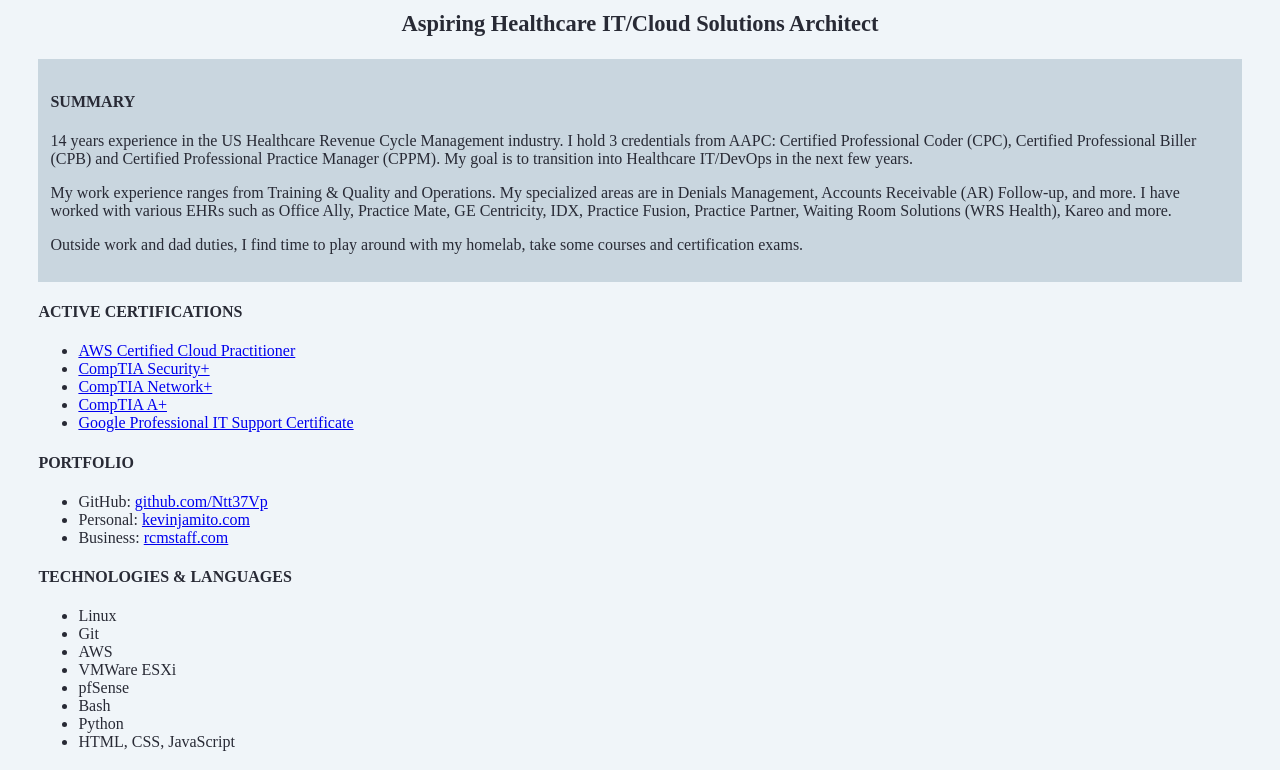
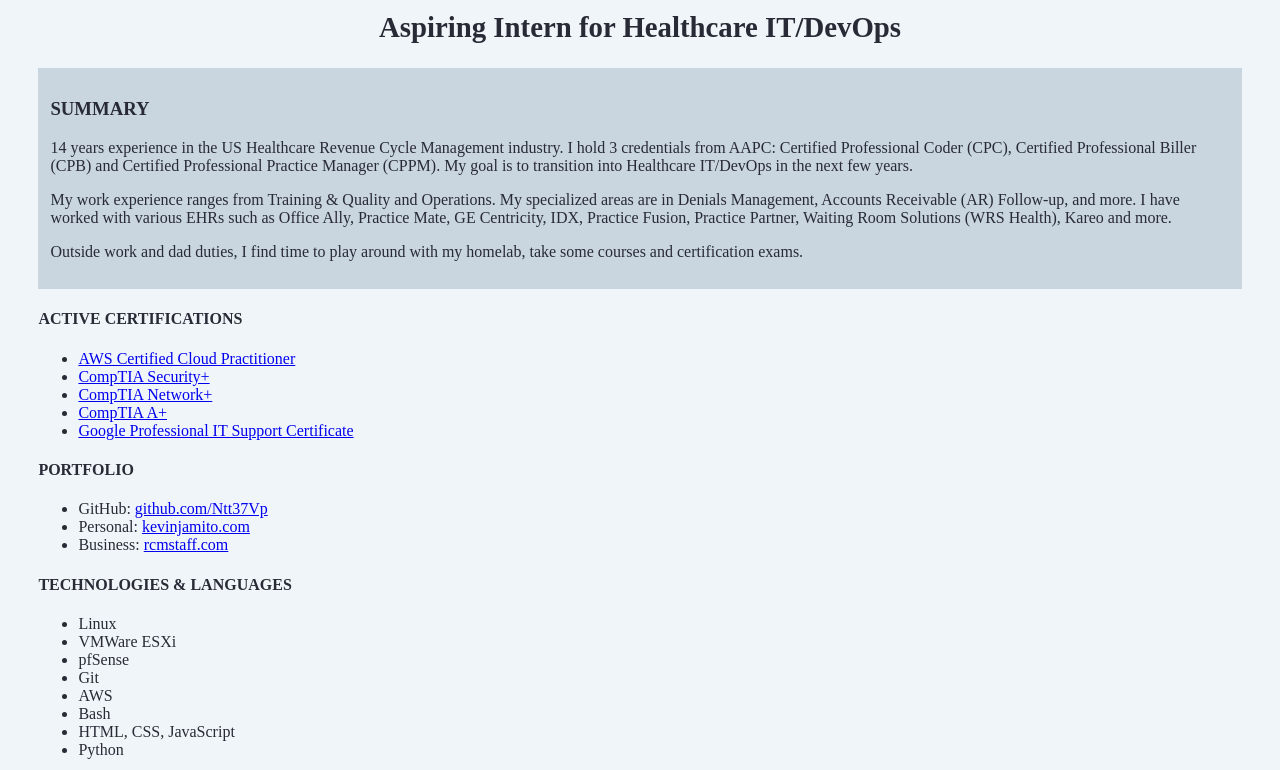
Before and after one commit to Ntt37Vp/Cloud-Resume-Challenge, a plain HTML site: page index.html in a window 1280 px wide. Shown: the part 123-893 px from the top of the page. Drawn offline with Linux system fonts and the light colour scheme.

Commit message:
minor edits

```diff
--- a/index.html
+++ b/index.html
@@ -9,11 +9,11 @@
 <body>
 <div id="title">
 	<h1>Kevin Jamito</h1>
-	<h3>Aspiring Healthcare IT/Cloud Solutions Architect</h3>
+	<h2>Aspiring Intern for Healthcare IT/DevOps</h2>
 </div>
 <!-- summary -->
 <div class="contents">
-	<h4>SUMMARY</h4>
+	<h3>SUMMARY</h3>
 	<p>14 years experience in the US Healthcare Revenue Cycle Management industry.
 	I hold 3 credentials from AAPC: Certified Professional Coder (CPC), Certified Professional Biller
 	(CPB) and Certified Professional Practice Manager (CPPM). My goal is to transition into Healthcare IT/DevOps in the next few years.</p>
@@ -42,22 +42,27 @@
 			<li>GitHub: <a href="https://github.com/Ntt37Vp" target="_blank">github.com/Ntt37Vp</a></li>
 			<li>Personal: <a href="https://kevinjamito.com" target="_blank">kevinjamito.com</a></li>
 			<li>Business: <a href="https://rcmstaff.com" target="_blank">rcmstaff.com</a></li>
-
 		</ul>
 	</div>
 	<div>
 		<h4>TECHNOLOGIES & LANGUAGES</h4>
 		<ul>
 			<li>Linux</li>
+			<li>VMWare ESXi</li>
+			<li>pfSense</li>
 			<li>Git</li>
 			<li>AWS</li>
-			<li>VMWare ESXi</li>
-			<li>pfSense</li>
 			<li>Bash</li>
+			<li>HTML, CSS, JavaScript</li>
 			<li>Python</li>
-			<li>HTML, CSS, JavaScript</li>
+			<!-- <li>Golang</li> -->
+			<!-- <li>Rust</li> -->
+			<!-- <li>Ansible</li>
+			<li>Docker</li>
+			<li>Kubernetes</li>
+			<li>Jenkins</li>
+			<li>Prometheus</li> -->
 		</ul>
-
 		<h4>MORE CERTIFICATIONS TO OBTAIN</h4>
 		<ul>
 			<li>AWS Certified Solutions Architect - Associate</li>
@@ -66,7 +71,7 @@
 			<li>Red Hat Certified Systems Administrator (RHCSA)</li>
 		</ul>
 	</div>
-	<!-- work experience -->
+	<!-- work experience div-->
 	<div>
 		<h4>WORK EXPERIENCE</h4>
 		<div>
--- a/styles.css
+++ b/styles.css
@@ -4,9 +4,12 @@ body{
     margin: 2%;
     padding: 1%;
 }
+
 h1{
     letter-spacing: 8px;
+    text-transform: uppercase;
 }
+
 #title{
     text-align: center;
     font-size: larger;
```
